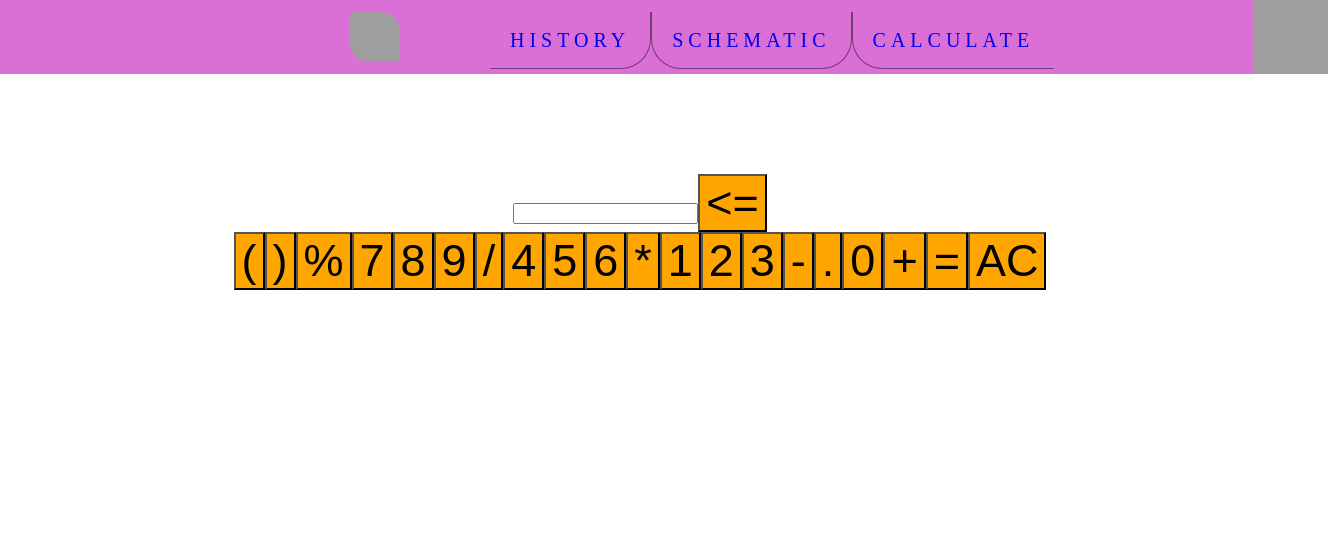
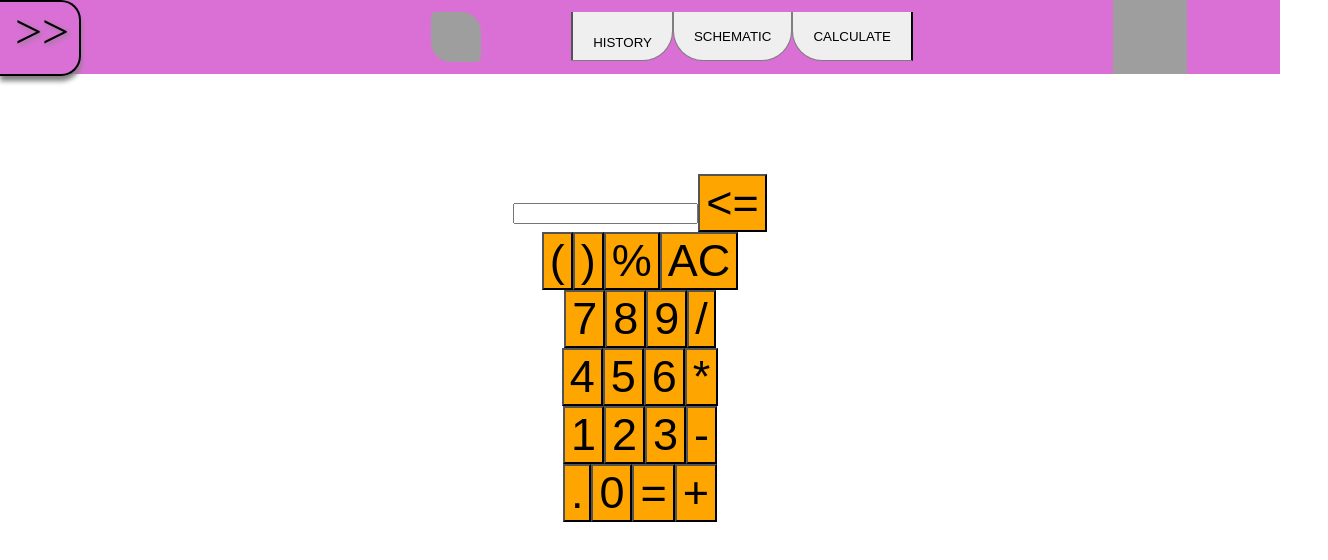
Before and after one commit to GregoriRabushko/AngularCalculator, an Angular app: page / in a window 1280 px wide. Shown: the top 560 px of the page, 1328 px wide, since content can reach past the window. Built offline with nearby package versions, Linux system fonts and the light colour scheme; grey boxes are pictures that could not be loaded.

Commit message:
feat: creat service calculate

```diff
--- a/src/app/template-body/template-body.component.html
+++ b/src/app/template-body/template-body.component.html
@@ -4,8 +4,35 @@
     <button class="deleteItemInput" (click)="deleteItem()"><=</button>
   </div>
   <div class="otherButtons">
-    <button *ngFor="let item of buttonInto" (click)="numberEnterInput(item)">{{item}}</button>
-    <button>=</button>
-    <button (click)="clearInput()">AC</button>
+    <div>
+      <button>(</button>
+      <button>)</button>
+      <button>%</button>
+      <button (click)="clearInput()">AC</button>
+    </div>
+    <div>
+      <button>7</button>
+      <button>8</button>
+      <button>9</button>
+      <button>/</button>
+    </div>
+    <div>
+      <button>4</button>
+      <button>5</button>
+      <button>6</button>
+      <button>*</button>
+    </div>
+    <div>
+      <button>1</button>
+      <button>2</button>
+      <button>3</button>
+      <button>-</button>
+    </div>
+    <div>
+      <button>.</button>
+      <button>0</button>
+      <button>=</button>
+      <button>+</button>
+    </div>
   </div>
 </span>
--- a/src/app/template-body/template-body.component.scss
+++ b/src/app/template-body/template-body.component.scss
@@ -9,9 +9,9 @@ button {
   font-size: 45px;
 }
 
-.inputWithDeleteItemInput{
-
-}
+//.inputWithDeleteItemInput{
+//
+//}
 
 .otherButtons {
   display: block;
--- a/src/app/template-body/template-body.component.ts
+++ b/src/app/template-body/template-body.component.ts
@@ -1,4 +1,5 @@
 import {Component, Input, OnInit} from '@angular/core';
+import {ServiceColculateService} from './service-colculate.service';
 
 @Component({
   selector: 'app-template-body',
@@ -6,7 +7,6 @@ import {Component, Input, OnInit} from '@angular/core';
   styleUrls: ['./template-body.component.scss']
 })
 export class TemplateBodyComponent implements OnInit {
-  @Input() buttonInto: string[] = ['(',')','%','7','8','9','/','4','5','6', '*', '1', '2', '3',  '-',  '.',  '0',  '+'];
   @Input() numberEnter:string = '';
 
   constructor() { }
--- a/src/app/template-header/template-header.component.html
+++ b/src/app/template-header/template-header.component.html
@@ -1,15 +1,19 @@
 <div class="parentDiv">
+  <div class="menu">>></div>
   <img class="imgHeaderEmblem" alt="emblem" src="https://encrypted-tbn0.gstatic.com/images?q=tbn:ANd9GcSo08Mi3qmkDV2ivCx-Xt0vZL5LeLAPbVP2yA&usqp=CAU">
   <div>
     <ul>
       <li>
-        <a href="app/template-body/header-history/header-history.component.html" class="history">history</a>
+<!--        <a href="../app/template-body/header-history/header-history.component.html" class="history">history</a>-->
+        <button class="history">history</button>
       </li>
       <li>
-        <a href="app/template-body/header-schematic/header-schematic.component.html" class="schematic">schematic</a>
+<!--        <a href="../app/template-body/header-schematic/header-schematic.component.html" class="schematic">schematic</a>-->
+        <button class="schematic">schematic</button>
       </li>
       <li>
-        <a href="app/template-body/template-body.component.html" class="any">calculate</a>
+<!--        <a href="../app/template-body/template-body.component.html" class="any">calculate</a>-->
+        <button class="any">calculate</button>
       </li>
     </ul>
   </div>
--- a/src/app/template-header/template-header.component.scss
+++ b/src/app/template-header/template-header.component.scss
@@ -34,14 +34,25 @@ li {
   text-transform: lowercase;
 }
 
+.menu {
+  height: 69px;
+  font-size: 48px;
+  padding: 2px 10px 1px 15px;
+  border: 1px solid rgba(0, 0, 0, 0.47);
+  border-top-right-radius: 20px;
+  border-bottom-right-radius: 20px;
+  border-left: none;
+
+}
+
 //===========без наведения на ссылку
-li a {
+li button {
   text-transform: uppercase;
   text-decoration: none;
   padding: 17px 20px 16px 20px;
 }
 
-li a.history {
+li button.history {
   border-right: 1px solid rgba(0, 0, 0, 0.47);
   padding-bottom: 5px;
   border-bottom: 1px solid rgba(0, 0, 0, 0.47);
@@ -49,14 +60,14 @@ li a.history {
   border-bottom-right-radius: 30px;
 }
 
-li a.schematic {
+li button.schematic {
   border: 1px solid rgba(0, 0, 0, 0.47);
   border-top: none;
   border-bottom-left-radius: 30px;
   border-bottom-right-radius: 30px;
 }
 
-li a.any {
+li button.any {
   border-left: 1px solid rgba(0, 0, 0, 0.47);
   border-bottom: 1px solid rgba(0, 0, 0, 0.47);
   border-top: none;
@@ -65,21 +76,37 @@ li a.any {
 
 
 //=========когда наводишь на ссылку
-li a.history:hover {
+li button.history:hover {
   border-right: 2px solid black;
   border-bottom: 2px solid black;
   box-shadow: 0px 5px 5px grey;
 }
 
-li a.schematic:hover {
+li button.schematic:hover {
   border: 2px solid black;
   border-top: none;
   box-shadow: 0px 5px 5px grey;
 }
 
-li a.any:hover {
+li button.any:hover {
     padding-bottom: 5px;
     border-bottom: 2px solid black;
     border-left: 2px solid black;
     box-shadow: 0px 5px 5px grey;
 }
+
+.menu:hover {
+  cursor: pointer;
+  border-right: 2px solid black;
+  border-top: 2px solid black;
+  border-bottom: 2px solid black;
+  box-shadow: 0px 5px 5px grey;
+  text-shadow: 2px 2px 5px grey;
+}
+
+.imgOutButton:hover {
+  cursor: pointer;
+  width: 64px;
+  height: 64px;
+  padding-top: 5px;
+}
```
Also changed, not shown: src/app/template-body/service-colculate.service.ts (added, +9 -0 lines), 2 other files (tests, documents, lock files or other folders).
